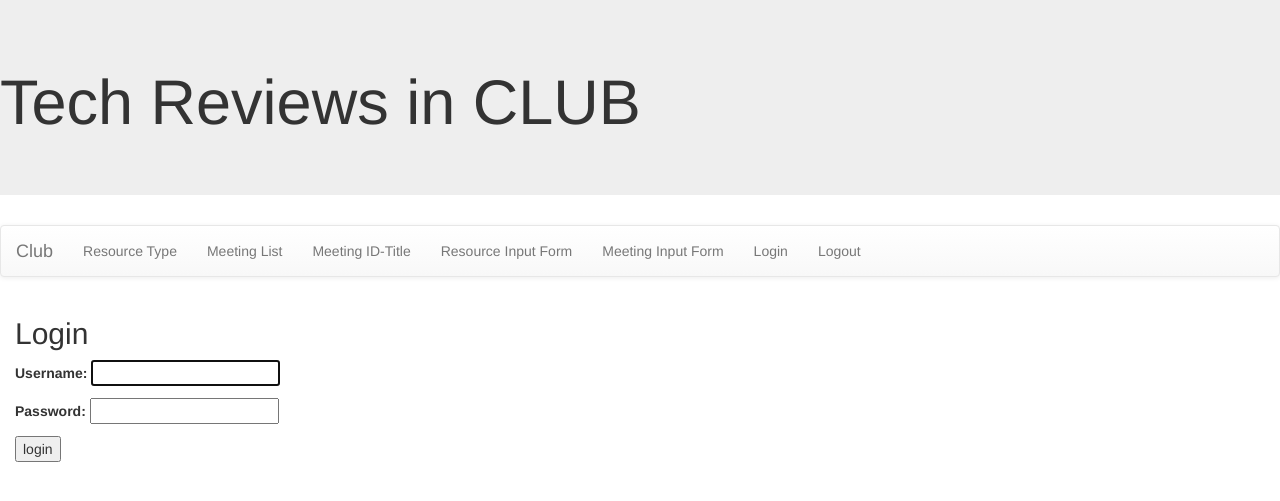
After one commit to andyfessel/ITC-Python2-Assignments, a Django app: page /accounts/login/ in a window 1280 px wide. The commit adds this page. Shown: the top 501 px of the page. Run offline with Django 3.2, Linux system fonts and the light colour scheme; some libraries are stand-ins or nearby versions.

```diff
--- a/pythonclub/club/templates/base.html
+++ b/pythonclub/club/templates/base.html
@@ -22,6 +22,8 @@
 <li><a href="{% url 'meetingid' %}">Meeting ID-Title</a></li>
 <li><a href="{% url 'resourceform' %}">Resource Input Form</a></li>
 <li><a href="{% url 'meetingform' %}">Meeting Input Form</a></li>
+<li><a href="{% url 'login' %}">Login</a></li>
+<li><a href="{% url 'logout' %}">Logout</a></li>
 <li></li>
 </ul>
 </div>
--- /dev/null
+++ b/pythonclub/club/templates/club/loginmessage.html
@@ -0,0 +1,4 @@
+{% extends 'base.html' %}
+{% block content %}
+<p>Welcome</p>
+{% endblock %}
--- /dev/null
+++ b/pythonclub/club/templates/club/logoutmessage.html
@@ -0,0 +1,4 @@
+{% extends 'base.html' %}
+{% block content %}
+<p>Come back soon</p>
+{% endblock %}
--- /dev/null
+++ b/pythonclub/club/templates/registration/login.html
@@ -0,0 +1,10 @@
+{% extends 'base.html' %}
+{% block content%}
+<h2>Login</h2>
+<form method="POST">
+    {% csrf_token %}
+    {{ form.as_p }}
+    <button type="submit">login</button>
+</form>
+
+{% endblock %}
--- a/pythonclub/club/urls.py
+++ b/pythonclub/club/urls.py
@@ -7,4 +7,6 @@ urlpatterns=[
     path('meetingid/', views.meetingid, name='meetingid'),
     path('newMeeting/', views.newMeeting, name='meetingform'),
     path('newResource/', views.newResource, name='resourceform'),
+    path('loginmessage/', views.loginmessage, name='loginmessage'),
+    path('logoutmessage/', views.logoutmessage, name='logoutmessage'),
 ]
--- a/pythonclub/pythonclub/settings.py
+++ b/pythonclub/pythonclub/settings.py
@@ -123,3 +123,5 @@ USE_TZ = True
 # https://docs.djangoproject.com/en/2.1/howto/static-files/
 
 STATIC_URL = '/static/'
+LOGIN_REDIRECT_URL='loginmessage'
+LOGOUT_REDIRECT_URL='logoutmessage'
--- a/pythonclub/pythonclub/urls.py
+++ b/pythonclub/pythonclub/urls.py
@@ -19,4 +19,5 @@ from django.urls import path, include
 urlpatterns = [
     path('admin/', admin.site.urls),
     path('club/',include('club.urls')),
+    path('accounts/', include('django.contrib.auth.urls')),
 ]
```
Also changed, not shown: pythonclub/club/tests.py (+14 -0 lines), pythonclub/club/views.py (+10 -0 lines).
